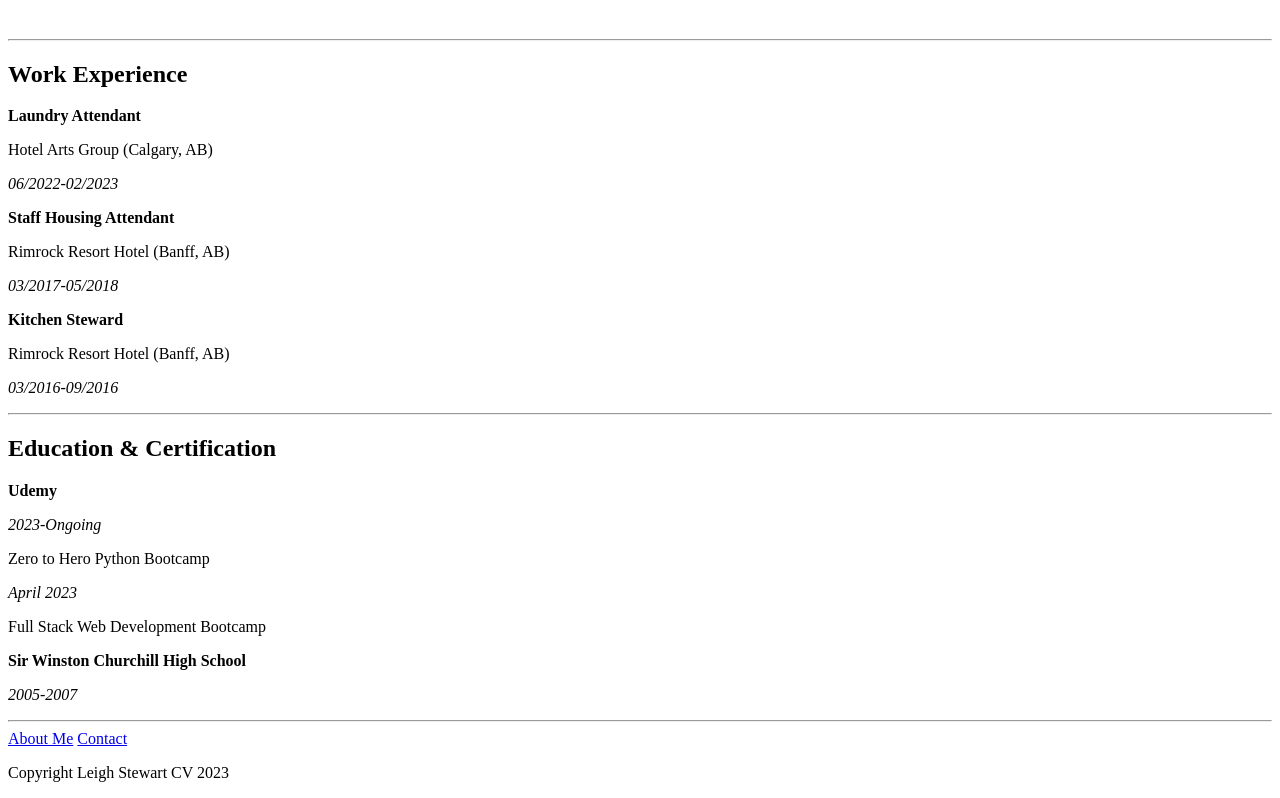
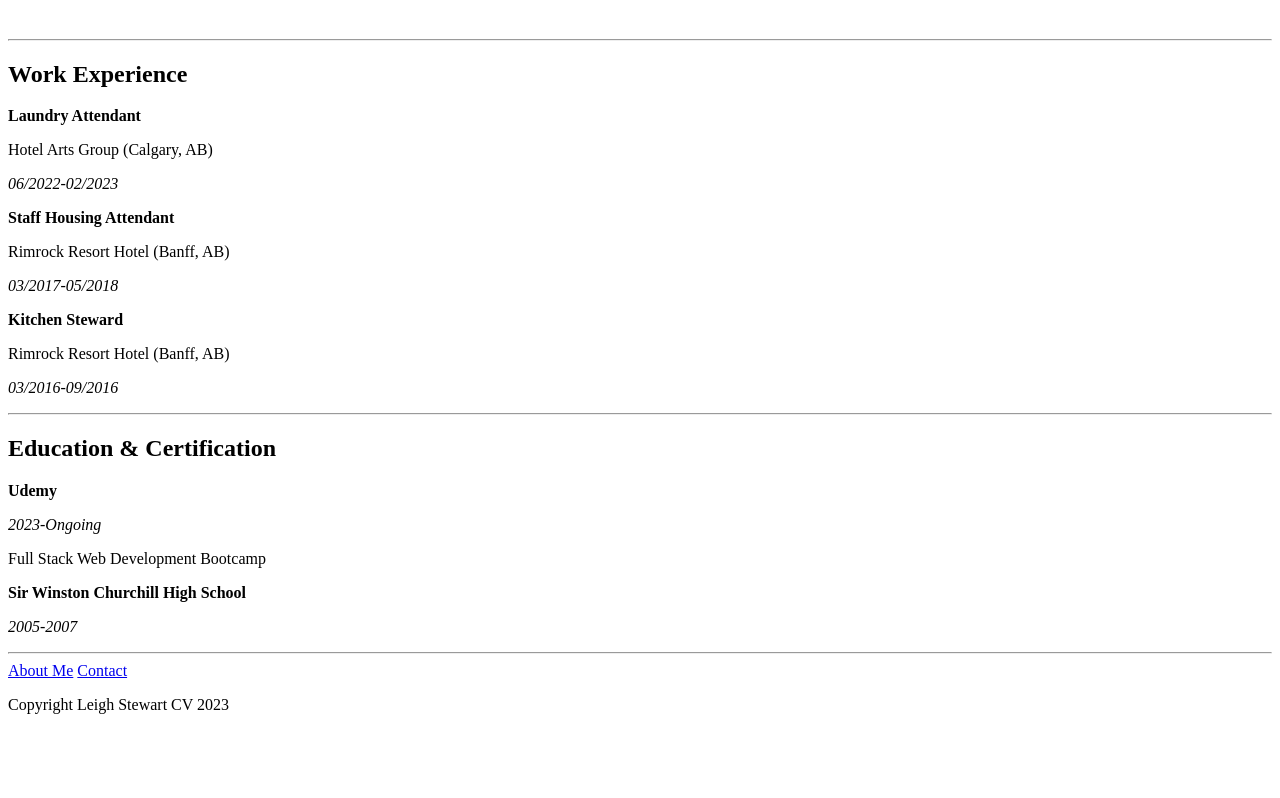
Before and after one commit to Leigh-Stewart/Resume, a plain HTML site: page index.html in a window 1280 px wide. Shown: the part 739-1537 px from the top of the page. After the commit the page ends 1469 px from the top, so only its background shows below. Drawn offline with Linux system fonts and the light colour scheme.

Commit message:
Update index.html

```diff
--- a/index.html
+++ b/index.html
@@ -72,8 +72,6 @@
         </div>
         <p><b>Udemy</b></p>
         <p><i>2023-Ongoing</i></p>
-        <p></p>Zero to Hero Python Bootcamp</p>
-        <p><i>April 2023</i></p>
         <p>Full Stack Web Development Bootcamp</p>
         <p><b>Sir Winston Churchill High School</b></p>
         <p><i>2005-2007</i></p>
```
